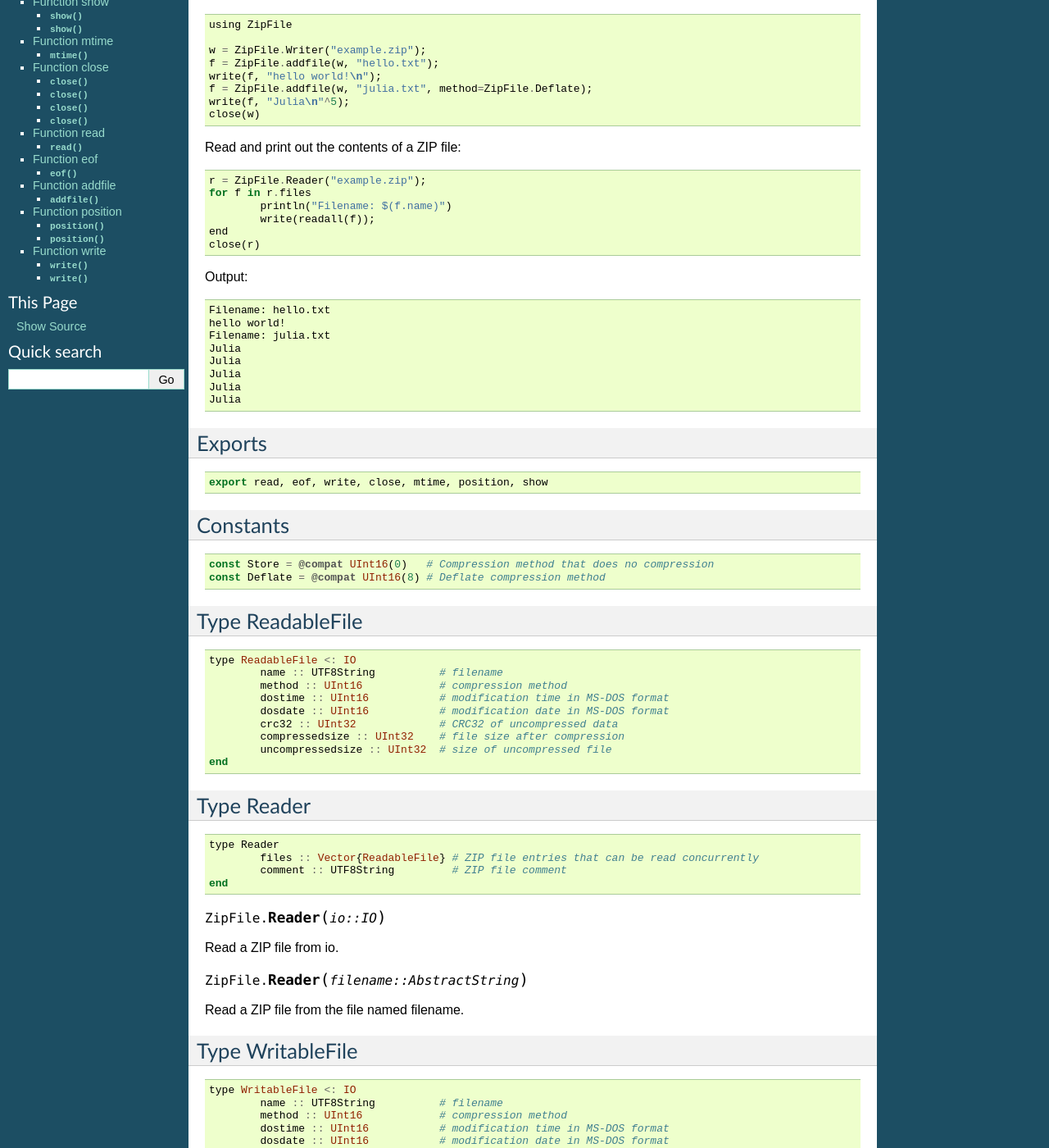
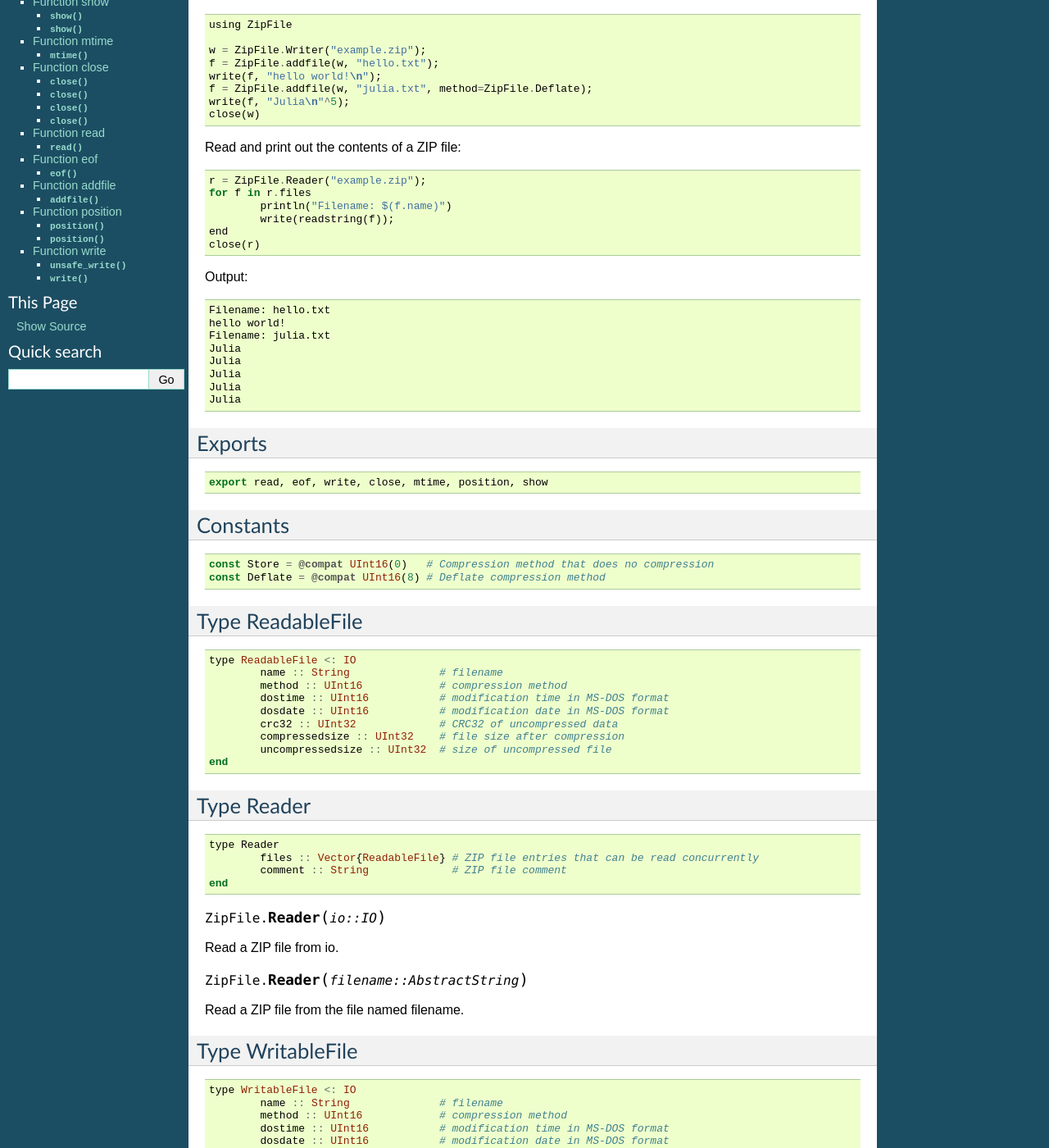
Before and after one commit to fhs/ZipFile.jl, a Sphinx documentation site: the page built from doc/index.rst, in a window 1280 px wide and 1400 px high, scrolled down 304 px. Shown: the whole window at 82% size. Built offline with Sphinx 7.4.7, drawn with Linux system fonts in a browser that asks for light colours; some of the changed text lies outside the part shown.

Commit message:
Fix 0.5 depwarn and other problems
* Fix 0.5 depwarn for string types, `readstring`, and `unsafe_write`
* Fix test to support loading package in `LOAD_PATH`
* Enable pre-compilation. Fix #22

```diff
--- a/doc/index.rst
+++ b/doc/index.rst
@@ -33,7 +33,7 @@ Read and print out the contents of a ZIP file::
 	r = ZipFile.Reader("example.zip");
 	for f in r.files
 		println("Filename: $(f.name)")
-		write(readall(f));
+		write(readstring(f));
 	end
 	close(r)
 
@@ -67,7 +67,7 @@ Type ReadableFile
 .. code-block:: julia
 
 	type ReadableFile <: IO
-		name :: UTF8String          # filename
+		name :: String              # filename
 		method :: UInt16            # compression method
 		dostime :: UInt16           # modification time in MS-DOS format
 		dosdate :: UInt16           # modification date in MS-DOS format
@@ -82,7 +82,7 @@ Type Reader
 
 	type Reader
 		files :: Vector{ReadableFile} # ZIP file entries that can be read concurrently
-		comment :: UTF8String         # ZIP file comment
+		comment :: String             # ZIP file comment
 	end
 
 .. function::  Reader(io::IO)
@@ -98,7 +98,7 @@ Type WritableFile
 .. code-block:: julia
 
 	type WritableFile <: IO
-		name :: UTF8String          # filename
+		name :: String              # filename
 		method :: UInt16            # compression method
 		dostime :: UInt16           # modification time in MS-DOS format
 		dosdate :: UInt16           # modification date in MS-DOS format
@@ -197,7 +197,7 @@ Returns the current position in file f.
 
 Function write
 --------------
-.. function::  write(f::WritableFile, p::Ptr, nb::Integer)
+.. function::  unsafe_write(f::WritableFile, p::Ptr{UInt8}, nb::UInt)
 
 Write nb elements located at p into f.
 
```
Also changed, not shown: 4 other files.
